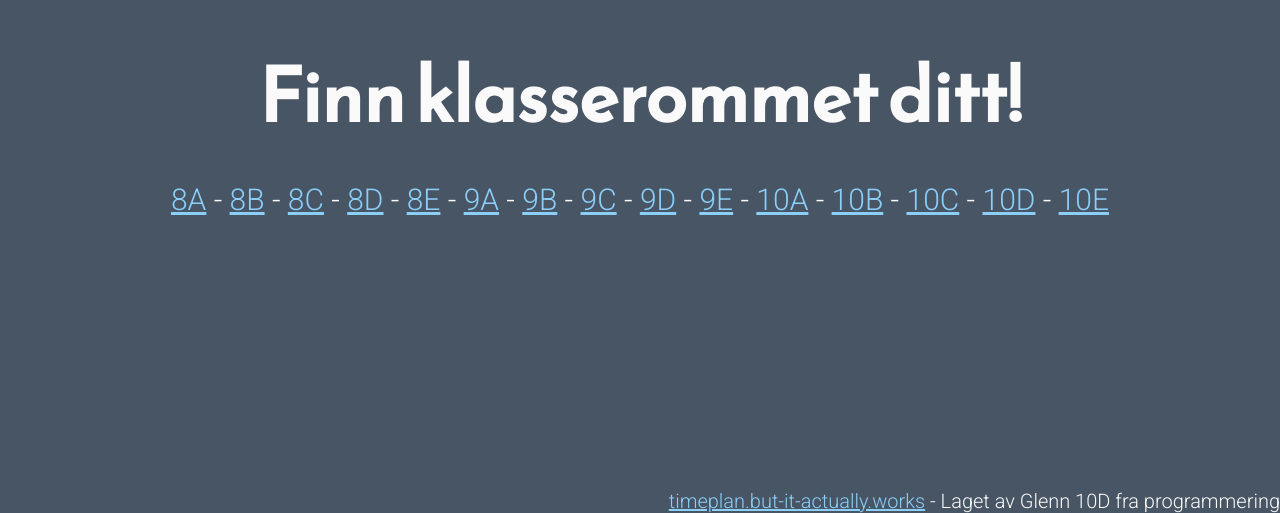
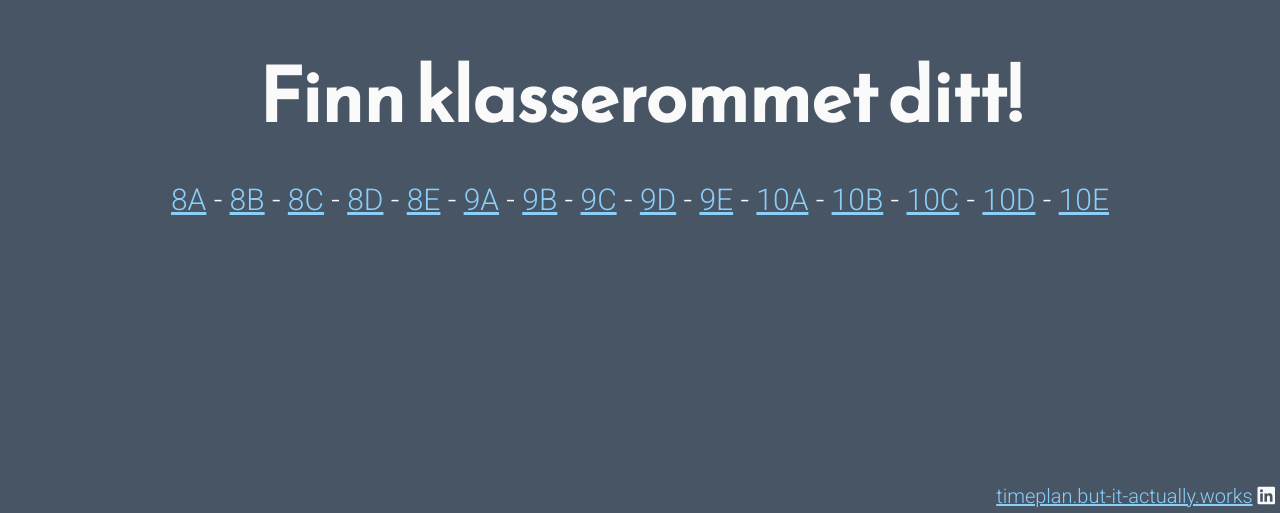
Before and after one commit to promise/timeplan, a plain HTML site: page index.html in a window 1280 px wide. Shown: the part 287-800 px from the top of the page. Drawn offline with nearby package versions, Linux system fonts and the light colour scheme.

Commit message:
Add linkedin icon

```diff
--- a/index.html
+++ b/index.html
@@ -13,6 +13,8 @@
     <meta name="apple-mobile-web-app-capable" content="yes">
     <meta name="msapplication-starturl" content="/">
     <meta name="viewport" content="width=device-width, initial-scale=1, shrink-to-fit=no">
+
+	<link href="https://use.fontawesome.com/releases/v5.12.0/css/all.css" rel="stylesheet">
 
     <!-- Favicons -->
     <link rel="apple-touch-icon" sizes="180x180" href="/icons/apple-touch-icon.png">
@@ -43,7 +45,7 @@
       <div class="details" id="datetoday"></div>
       <div class="title" id="classtitle">Laster ...</div>
       <div class="details" id="messages"></div>
-      <div class="footer" style="position:fixed;left:0;bottom:0;width:100%;text-align:right;"><a href="/">timeplan.but-it-actually.works</a> - Laget av Glenn 10D fra programmering</div>
+      <div class="footer" style="position:fixed;left:0;bottom:0;width:100%;text-align:right;padding:5px;"><a href="/">timeplan.but-it-actually.works</a> <a class="icon" href="//www.linkedin.com/in/galudvigsen/"><i class="fab fa-linkedin"></i></a></div>
     </main>
 
     <script src="https://ajax.googleapis.com/ajax/libs/jquery/3.4.1/jquery.min.js"></script>
--- a/main.css
+++ b/main.css
@@ -84,3 +84,17 @@ main > .details > a {
 main > .footer > a {
 	color: #8bcef8
 }
+
+/* Social Icons */
+
+.footer > .icon {
+	color: #FAFAFA;
+}
+
+.footer > .icon > a svg path {
+	fill: #FAFAFA;
+}
+
+.footer > .icon > i {
+	font-size: 1em;
+}
```
Also changed, not shown: 404.html (+3 -1 lines).
